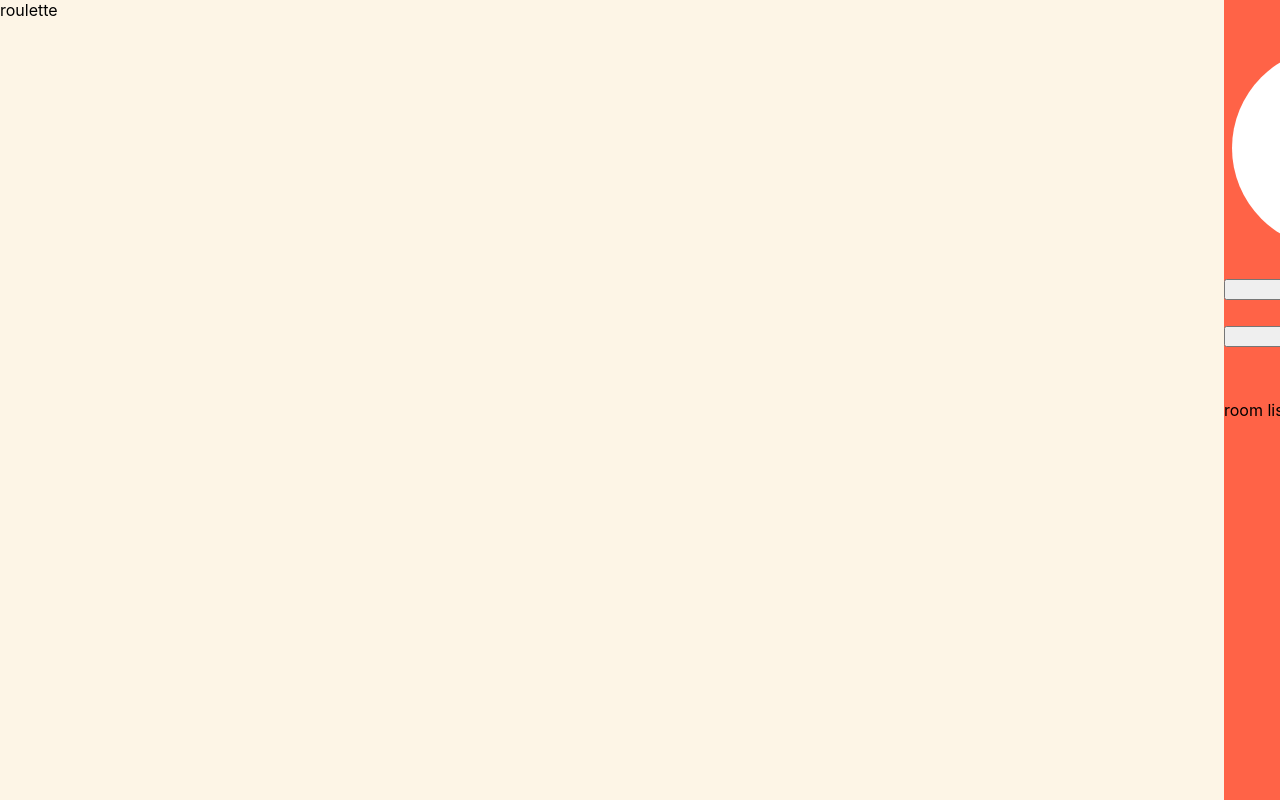
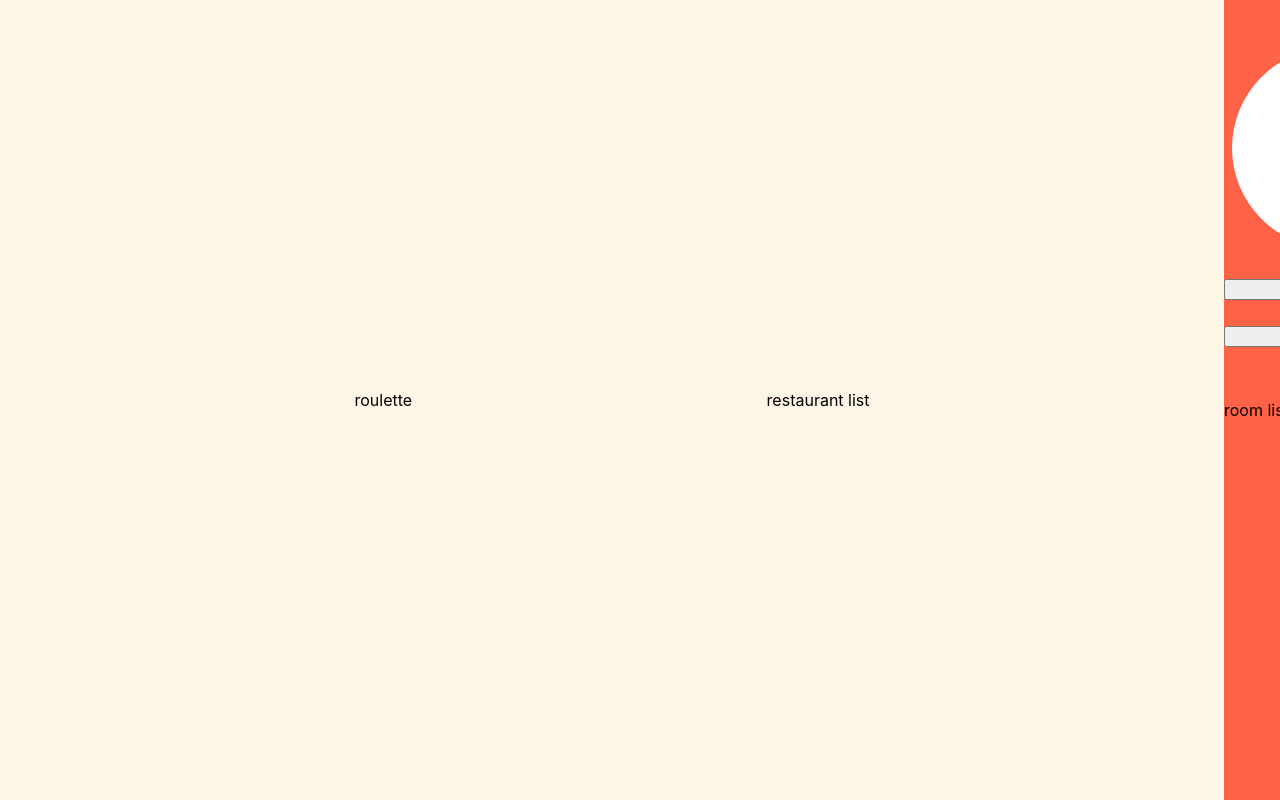
Before and after one commit to Comp-ACT/random-lunch-menu-front, a React (Create React App) app: page / in a window 1280 px wide. Shown: the top 800 px of the page. Built offline with nearby package versions, Linux system fonts and the light colour scheme.

Commit message:
Update Roulette.jsx

```diff
--- a/src/components/common/Roulette.jsx
+++ b/src/components/common/Roulette.jsx
@@ -2,8 +2,14 @@ import Colors from '../../assets/colors/index';
 
 function Roulette() {
   return (
-    <div style={{ background: Colors.OLDLACE, height: '100%' }}>
-      roulette
+    <div style={{
+      background: Colors.OLDLACE, height: '100%', display: 'flex', flexDirection: 'column', justifyContent: 'center',
+    }}
+    >
+      <div style={{ display: 'flex', justifyContent: 'space-evenly' }}>
+        <div>roulette</div>
+        <div>restaurant list</div>
+      </div>
     </div>
   );
 }
```
